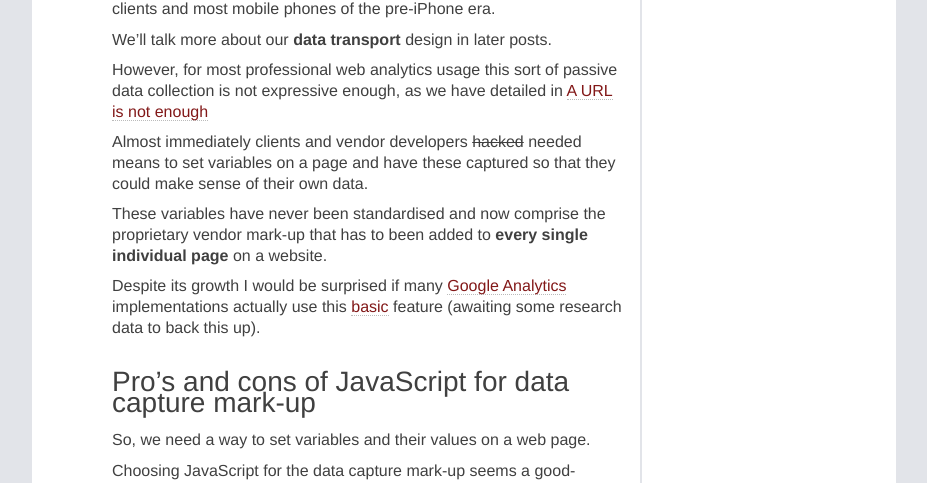
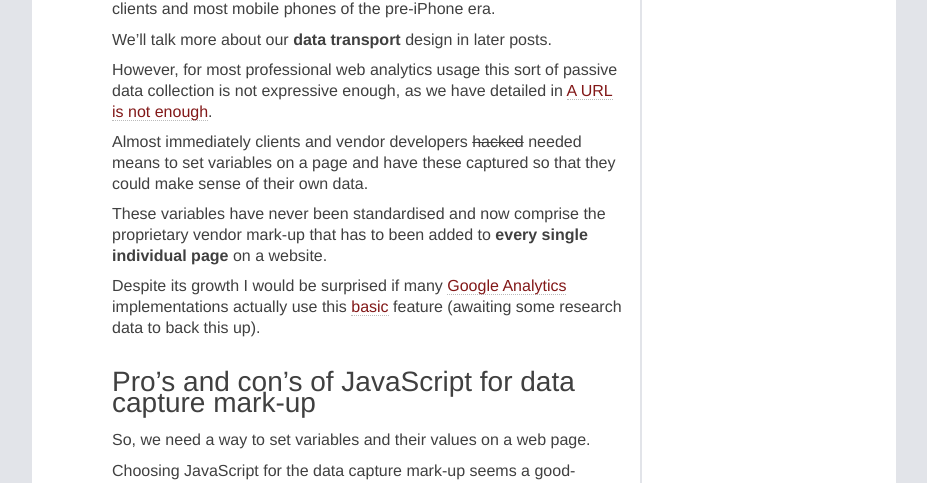
Before and after one commit to jshub/jshub.github.com, a Jekyll site: the page built from _posts/blog/microformats/2009-10-19-designing-hpage.markdown, in a window 1280 px wide and 900 px high, scrolled down 1042 px. Shown: the part 157-640 px from the top of the window, without its empty margins (176-1103 px from the left). Built offline with Jekyll 4.4.1, drawn with Linux system fonts in a browser that asks for light colours; comment, search, counter and statistics services are not loaded.

Commit message:
Little fixes

```diff
--- a/_posts/blog/microformats/2009-10-19-designing-hpage.markdown
+++ b/_posts/blog/microformats/2009-10-19-designing-hpage.markdown
@@ -56,7 +56,7 @@ This was an improvement over static images ([web bugs][web-bug]) which you still
 
 We'll talk more about our **data transport** design in later posts.
 
-However, for most professional web analytics usage this sort of passive data collection is not expressive enough, as we have detailed in [A URL is not enough][post-universal-data]
+However, for most professional web analytics usage this sort of passive data collection is not expressive enough, as we have detailed in [A URL is not enough][post-universal-data].
 
 Almost immediately clients and vendor developers <del>hacked</del> needed means to set variables on a page and have these captured so that they could make sense of their own data.
 
@@ -69,7 +69,7 @@ Despite its growth I would be surprised if many [Google Analytics][ga] implement
 [trackPageView]: http://code.google.com/apis/analytics/docs/gaJS/gaJSApiBasicConfiguration.html#_gat.GA_Tracker_._trackPageview
 [post-universal-data]: /blog/2009/10/17/universal_tag_or_universal_data/
 
-## Pro's and cons of JavaScript for data capture mark-up
+## Pro's and con's of JavaScript for data capture mark-up
 
 So, we need a way to set variables and their values on a web page.
 
```
